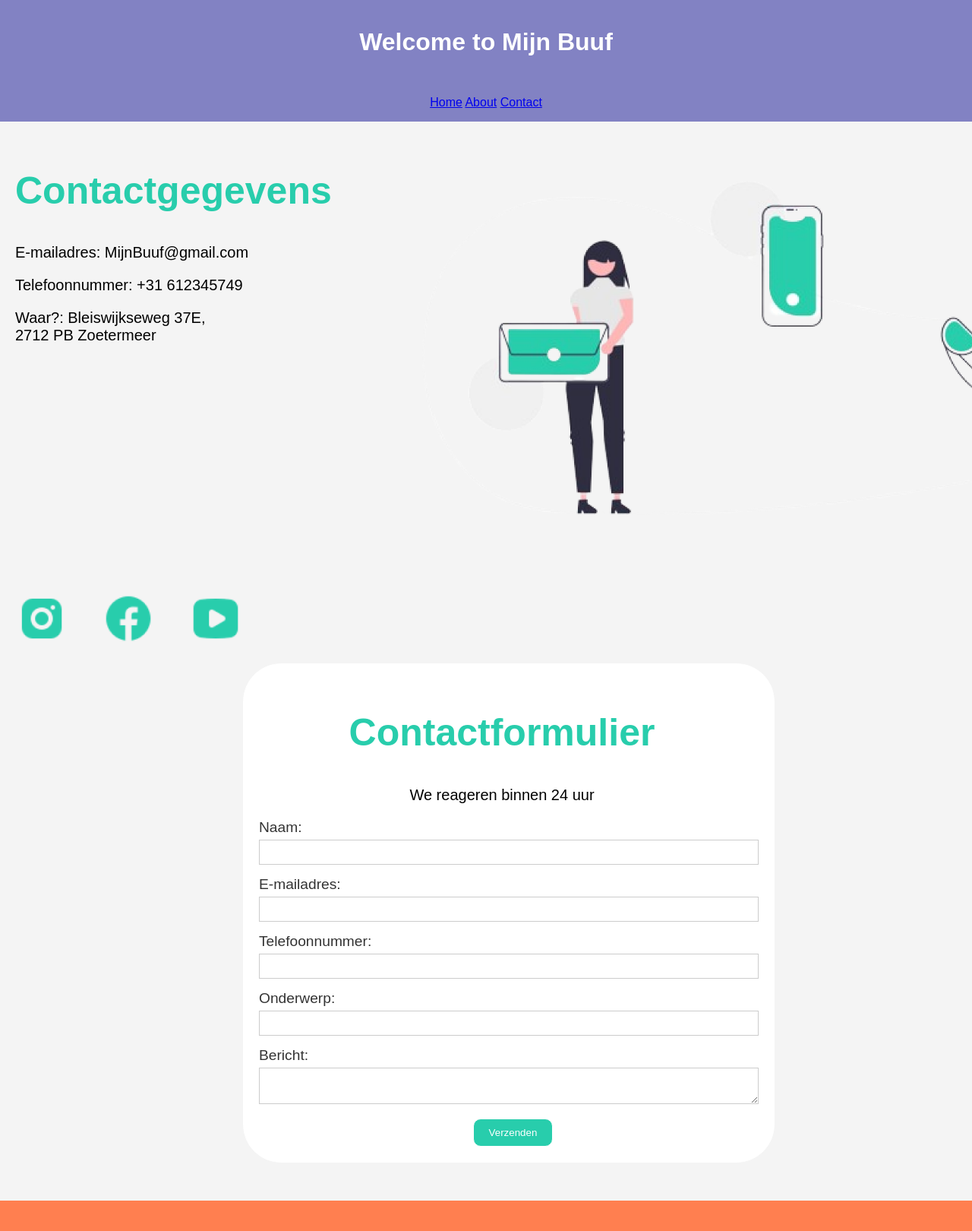
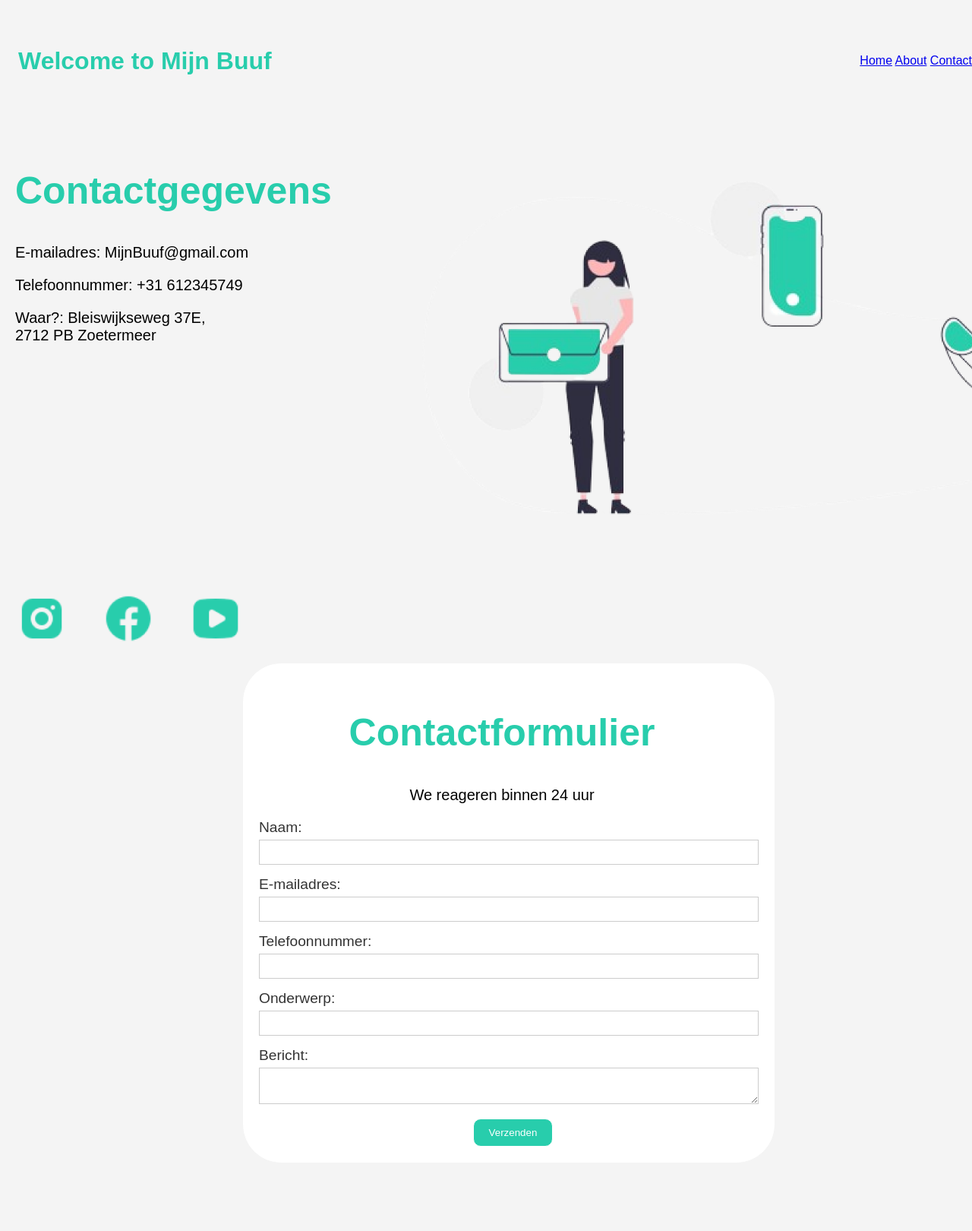
Before and after one commit to 6035099/Mijn-buuf, a PHP site: page /contact.php in a window 1280 px wide; the page is wider, and only the part inside the window is pictured. Shown: that part at 76% size. Run offline with PHP 8.4, Linux system fonts and the light colour scheme.

Commit message:
Update zpp.css

```diff
--- a/css/zpp.css
+++ b/css/zpp.css
@@ -4,17 +4,39 @@
     background-color: #f4f4f4;
     margin: 0;
     padding: 0;
+
 }
 
 /* Header */
 header {
     display: grid;
     place-items: center;
-    grid-template-columns: 1fr;
+    grid-template-columns: 1fr auto;
     height: 20vh;
-    background-color: rgb(130, 130, 195);
+    background-color: #f4f4f4;
     text-align: center;
-    color: white;
+    color: #28CDAC;
+    justify-items: start;
+    padding-left: 3vh;
+}
+
+.nav a {
+    margin: 10vh;
+    color: black;
+    text-decoration: none;
+    border-radius: 20px;
+    border: 1px solid;
+    border-color: #f4f4f4;
+    padding: 20px;
+}
+
+.nav a:hover {
+    color: black;
+    text-decoration: none;
+    border-radius: 20px;
+    border: 1px solid;
+    border-color: #dfdfdf;
+
 }
 
 /* Inlogcontainer */
@@ -47,7 +69,7 @@
 }
 
 /* Invoervelden */
-.form-control{
+.form-control {
     padding: 10px;
     margin-bottom: 15px;
     border: 1px solid #ccc;
@@ -80,7 +102,7 @@
 /* Footer */
 footer {
     height: 5vh;
-    background-color: coral;
+    background-color: #f4f4f4;
 }
 
 .contact-gegevens {
```
